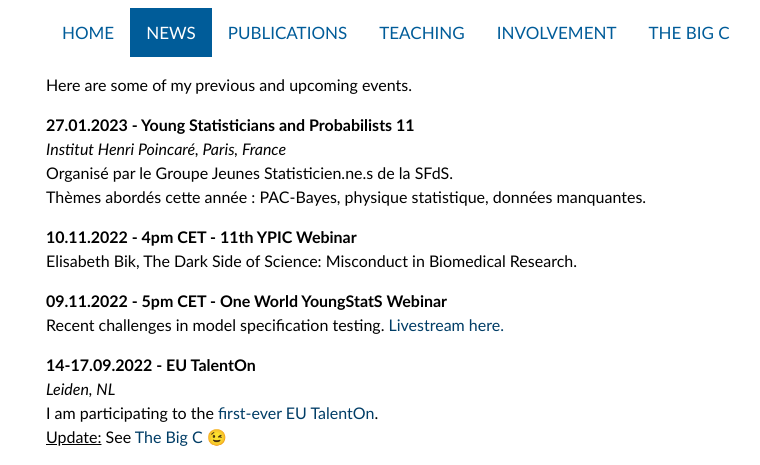
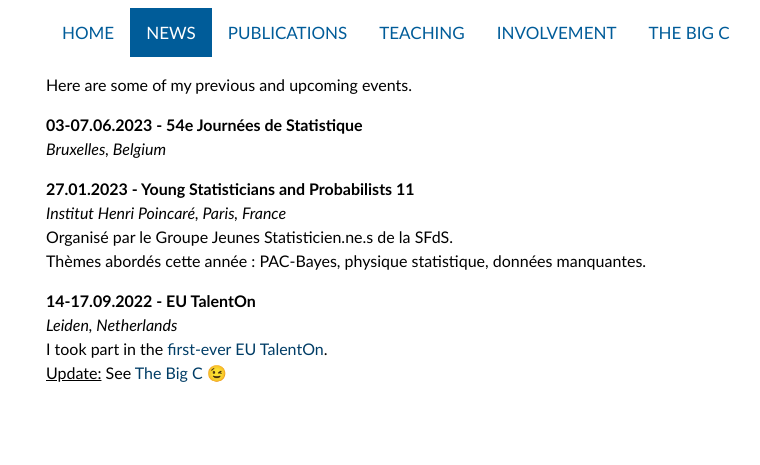
Before and after one commit to mariechion/mariechion.github.io, a plain HTML site: page news.html in a window 1280 px wide. Shown: the top 465 px of the page, 254-1014 px from the left. Drawn offline with Linux system fonts and the light colour scheme.

```diff
--- a/news.html
+++ b/news.html
@@ -114,22 +114,16 @@
     <div style="width:75%; text-align: justify;">
       <div><p>Here are some of my previous and upcoming events.</p></div>
       <div>
+        <p><b>03-07.06.2023 - 54e Journées de Statistique</b><br>
+        <i>Bruxelles, Belgium</i></p>
         <p><b>27.01.2023 - Young Statisticians and Probabilists 11</b><br>
         <i>Institut Henri Poincaré, Paris, France</i><br>
         Organisé par le Groupe Jeunes Statisticien.ne.s de la SFdS.<br>
         Thèmes abordés cette année : PAC-Bayes, physique statistique,
         données manquantes.</p>
-        <p><b>10.11.2022 - 4pm CET - 11th YPIC Webinar</b><br>
-        Elisabeth Bik, The Dark Side of Science: Misconduct in Biomedical
-        Research.
-        </p>
-        <p><b>09.11.2022 - 5pm CET - One World YoungStatS Webinar</b><br>
-        Recent challenges in model specification testing.
-        <a href="https://t.co/ZXEXApsXC2"
-        style="color: #003d66; text-decoration: none;">Livestream here.</a></p>
         <p><b>14-17.09.2022 - EU TalentOn</b><br>
-        <i>Leiden, NL</i><br>
-        I am participating to the <a href="https://talenton.eu/">first-ever
+        <i>Leiden, Netherlands</i><br>
+        I took part in the <a href="https://talenton.eu/">first-ever
         EU TalentOn</a>.<br>
         <u>Update:</u> See <a href="./thebigc.html">The Big C</a> &#128521;</p>
 
```
Also changed, not shown: index.html (+1 -1 lines), involvement.html (+1 -1 lines), publications.html (+1 -1 lines), teaching.html (+1 -1 lines), thebigc.html (+1 -1 lines), 1 other file.
